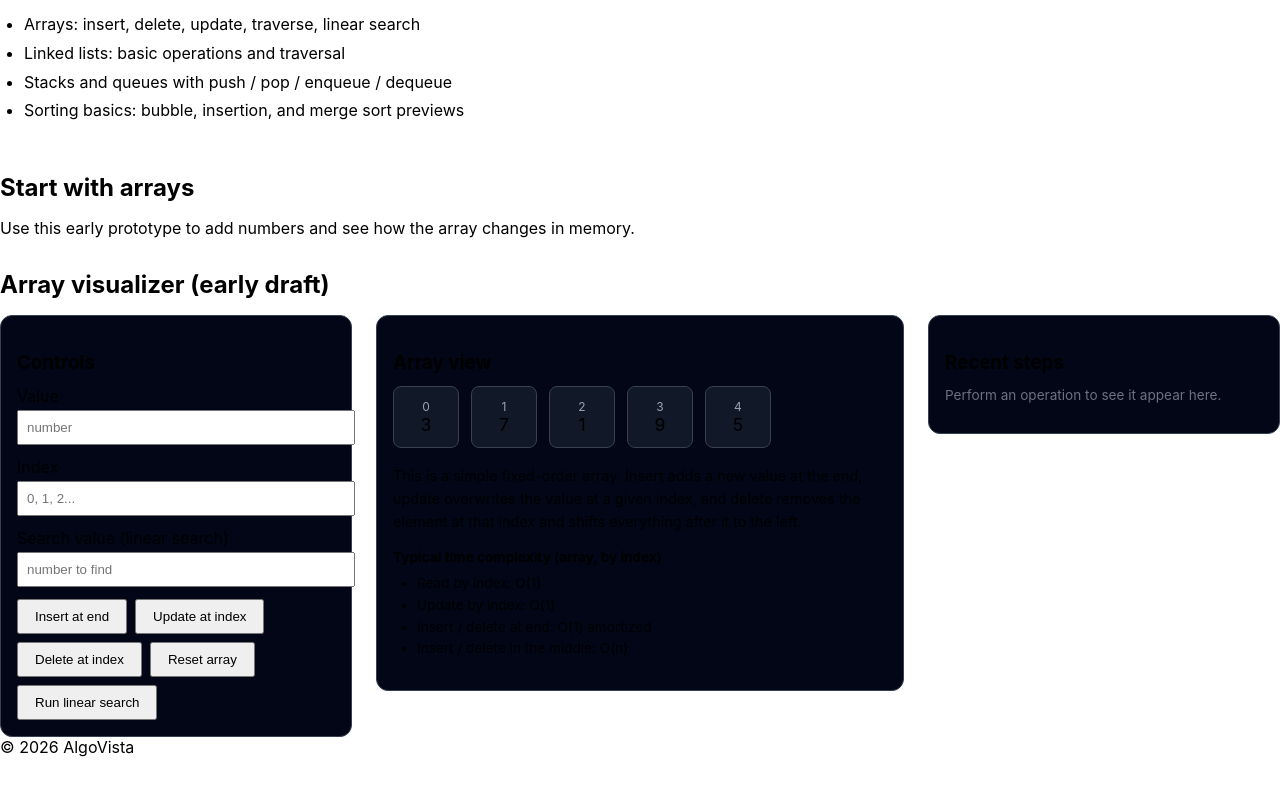
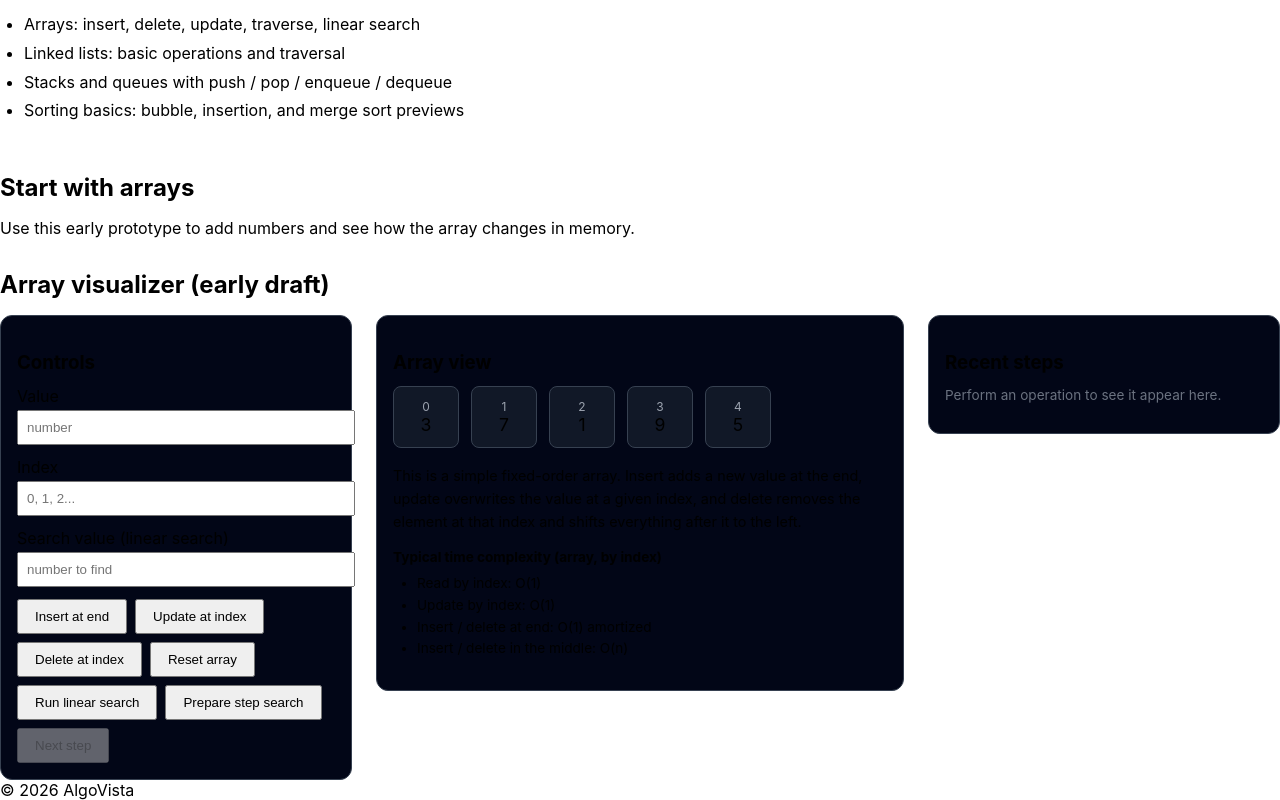
Before and after one commit to Alan-K-Biju-7/AlgoVista, a React (Create React App) app: page / in a window 1280 px wide. Shown: the part 399-1199 px from the top of the page. Before the commit the page ends 1156 px from the top, so only its background shows below. Built offline with nearby package versions, Linux system fonts and the light colour scheme.

Commit message:
add manual step search buttons alongside auto linear search

```diff
--- a/src/components/visualizer/ArrayControls.jsx
+++ b/src/components/visualizer/ArrayControls.jsx
@@ -4,6 +4,7 @@ function ArrayControls({
   message,
   searchValue,
   isSearching,
+  isStepMode,
   onInputChange,
   onIndexChange,
   onSearchValueChange,
@@ -11,7 +12,9 @@ function ArrayControls({
   onUpdate,
   onDelete,
   onReset,
-  onLinearSearch,
+  onLinearSearch,       // auto‑run
+  onPrepareStepSearch,  // step mode
+  onNextSearchStep,     // step mode
 }) {
   return (
     <div
@@ -76,17 +79,40 @@ function ArrayControls({
         <button onClick={onReset} style={{ padding: '0.5rem 1rem' }}>
           Reset array
         </button>
+
+        {/* auto‑run search */}
         <button
           onClick={onLinearSearch}
           style={{ padding: '0.5rem 1rem' }}
-          disabled={isSearching}
+          disabled={isSearching && !isStepMode}
         >
-          {isSearching ? 'Searching...' : 'Run linear search'}
+          {isSearching && !isStepMode ? 'Searching...' : 'Run linear search'}
+        </button>
+
+        {/* manual step mode */}
+        <button
+          onClick={onPrepareStepSearch}
+          style={{ padding: '0.5rem 1rem' }}
+        >
+          Prepare step search
+        </button>
+        <button
+          onClick={onNextSearchStep}
+          style={{ padding: '0.5rem 1rem' }}
+          disabled={!isStepMode}
+        >
+          Next step
         </button>
       </div>
 
       {message && (
-        <p style={{ marginTop: '0.75rem', fontSize: '0.9rem', color: '#a5b4fc' }}>
+        <p
+          style={{
+            marginTop: '0.75rem',
+            fontSize: '0.9rem',
+            color: '#a5b4fc',
+          }}
+        >
           {message}
         </p>
       )}
--- a/src/modules/array/ArrayVisualizer.jsx
+++ b/src/modules/array/ArrayVisualizer.jsx
@@ -14,6 +14,8 @@ function ArrayVisualizer() {
   const [currentSearchIndex, setCurrentSearchIndex] = useState(null);
   const [searchFoundIndex, setSearchFoundIndex] = useState(null);
   const [isSearching, setIsSearching] = useState(false);
+  const [isStepMode, setIsStepMode] = useState(false);
+  const [stepTarget, setStepTarget] = useState(null);
 
   const resetMessage = () => setMessage('');
 
@@ -84,8 +86,11 @@ function ArrayVisualizer() {
     setMessage(msg);
     setHistory([]);
     setIsSearching(false);
+    setIsStepMode(false);
+    setStepTarget(null);
   };
 
+  // Auto‑run linear search
   const handleLinearSearch = () => {
     if (searchValue.trim() === '') {
       setMessage('Please enter a value to search for.');
@@ -99,6 +104,7 @@ function ArrayVisualizer() {
     const target = Number(searchValue);
 
     setIsSearching(true);
+    setIsStepMode(false);
     setCurrentSearchIndex(0);
     setSearchFoundIndex(null);
     setMessage(`Starting linear search for ${target}.`);
@@ -131,6 +137,69 @@ function ArrayVisualizer() {
     }, 600);
   };
 
+  // Manual step‑by‑step mode
+  const handlePrepareStepSearch = () => {
+    if (searchValue.trim() === '') {
+      setMessage('Please enter a value to search for.');
+      return;
+    }
+    if (values.length === 0) {
+      setMessage('The array is empty. Add some values first.');
+      return;
+    }
+
+    const target = Number(searchValue);
+
+    setIsSearching(true);
+    setIsStepMode(true);
+    setStepTarget(target);
+    setCurrentSearchIndex(0);
+    setSearchFoundIndex(null);
+    setMessage(
+      `Linear search ready for ${target}. Click "Next step" to walk through.`
+    );
+  };
+
+  const handleNextSearchStep = () => {
+    if (!isStepMode || stepTarget == null) {
+      setMessage('Click "Prepare step search" first.');
+      return;
+    }
+
+    if (currentSearchIndex == null || currentSearchIndex >= values.length) {
+      setMessage('Search has already finished.');
+      return;
+    }
+
+    const idx = currentSearchIndex;
+    const target = stepTarget;
+
+    if (values[idx] === target) {
+      const msg = `Found ${target} at index ${idx} (manual step mode).`;
+      setMessage(msg);
+      pushHistory(msg);
+      setSearchFoundIndex(idx);
+      setIsSearching(false);
+      setIsStepMode(false);
+      return;
+    }
+
+    const nextIndex = idx + 1;
+
+    if (nextIndex >= values.length) {
+      const msg = `Did not find ${target} in the current array (manual mode).`;
+      setMessage(msg);
+      pushHistory(msg);
+      setIsSearching(false);
+      setIsStepMode(false);
+      setCurrentSearchIndex(null);
+      return;
+    }
+
+    setCurrentSearchIndex(nextIndex);
+    setMessage(`Checking index ${nextIndex}...`);
+  };
+
   return (
     <section style={{ marginTop: '2rem' }}>
       <h2 style={{ marginBottom: '1rem' }}>Array visualizer (early draft)</h2>
@@ -149,6 +218,7 @@ function ArrayVisualizer() {
           message={message}
           searchValue={searchValue}
           isSearching={isSearching}
+          isStepMode={isStepMode}
           onInputChange={(e) => setInputValue(e.target.value)}
           onIndexChange={(e) => setIndexValue(e.target.value)}
           onSearchValueChange={(e) => setSearchValue(e.target.value)}
@@ -156,7 +226,9 @@ function ArrayVisualizer() {
           onUpdate={handleUpdate}
           onDelete={handleDelete}
           onReset={handleReset}
-          onLinearSearch={handleLinearSearch}
+          onLinearSearch={handleLinearSearch}          // auto‑run
+          onPrepareStepSearch={handlePrepareStepSearch} // step mode
+          onNextSearchStep={handleNextSearchStep}
         />
 
         <ArrayView
```
